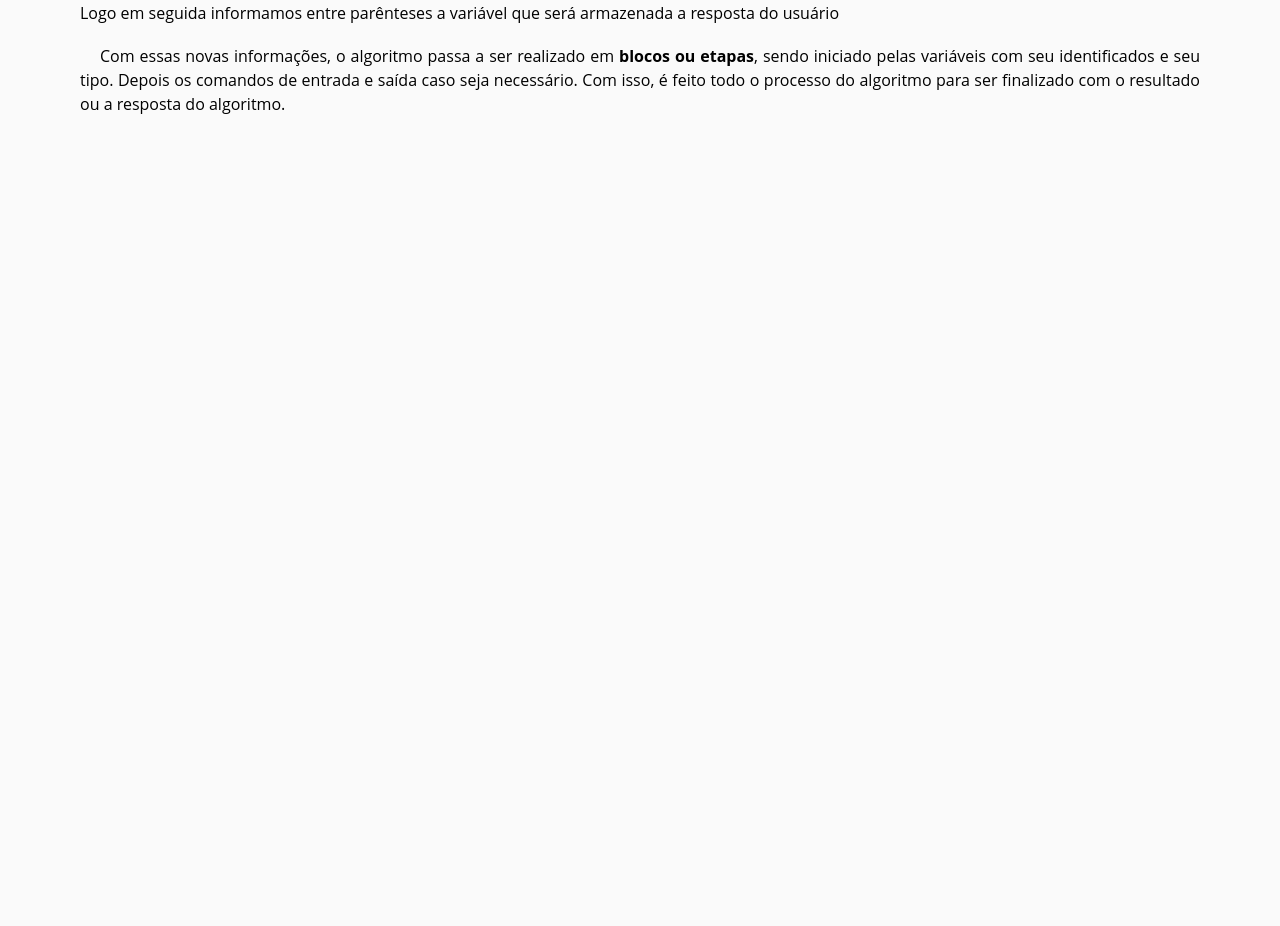
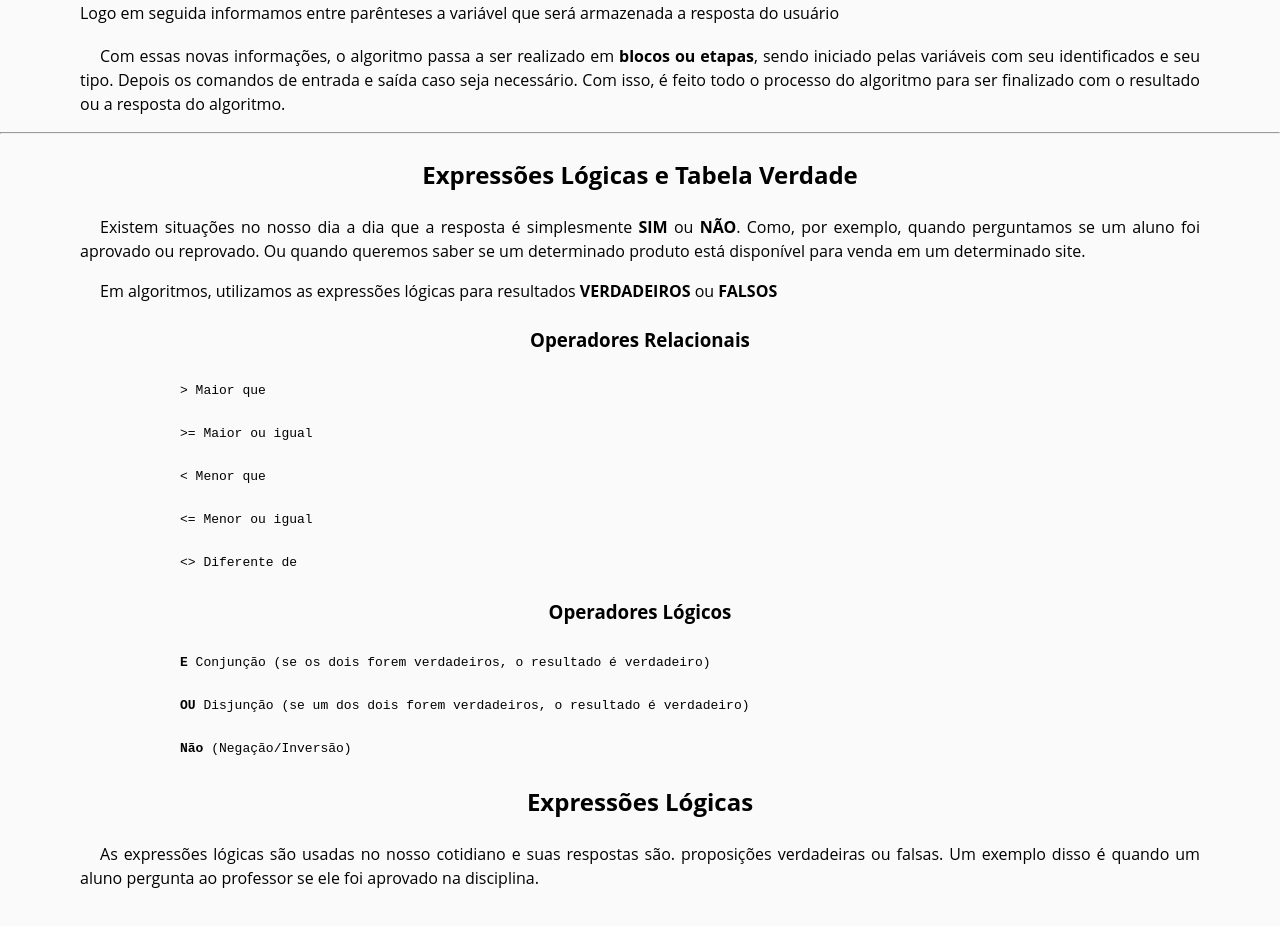
Before and after one commit to jpcchaves/softex-notes, a React (Create React App) app: page /modulo1 in a window 1280 px wide. Shown: the part 5080-6006 px from the top of the page. Before the commit the page ends 5436 px from the top, so only its background shows below. Built offline with nearby package versions, Linux system fonts and the light colour scheme.

Commit message:
expressões lógicas

```diff
--- a/src/pages/Modulo1/06 Entrada e Saida de Dados/Dados.jsx
+++ b/src/pages/Modulo1/06 Entrada e Saida de Dados/Dados.jsx
@@ -81,6 +81,7 @@ const Dados = () => {
         seja necessário. Com isso, é feito todo o processo do algoritmo para ser
         finalizado com o resultado ou a resposta do algoritmo.
       </p>
+      <hr />
     </>
   );
 };
--- /dev/null
+++ b/src/pages/Modulo1/07 Expressões Lógicas/Expressoes.jsx
@@ -0,0 +1,66 @@
+import React from "react";
+
+const Expressoes = () => {
+  return (
+    <>
+      <h2>Expressões Lógicas e Tabela Verdade</h2>
+      <p>
+        Existem situações no nosso dia a dia que a resposta é simplesmente{" "}
+        <strong>SIM</strong> ou <strong>NÃO</strong>. Como, por exemplo, quando
+        perguntamos se um aluno foi aprovado ou reprovado. Ou quando queremos
+        saber se um determinado produto está disponível para venda em um
+        determinado site.
+      </p>
+      <p>
+        Em algoritmos, utilizamos as expressões lógicas para resultados{" "}
+        <strong>VERDADEIROS</strong> ou <strong>FALSOS</strong>
+      </p>
+      <h3>Operadores Relacionais</h3>
+      <p>
+        <p>
+          <code>{" > "} Maior que</code>
+        </p>
+        <p>
+          <code>{" >= "} Maior ou igual</code>
+        </p>
+        <p>
+          <code>{" < "} Menor que</code>
+        </p>
+        <p>
+          <code>{" <= "} Menor ou igual</code>
+        </p>
+        <p>
+          <code>{" <>  "} Diferente de</code>
+        </p>
+      </p>
+      <h3>Operadores Lógicos</h3>
+      <p>
+        <p>
+          <code>
+            <strong>{" E  "}</strong> Conjunção (se os dois forem verdadeiros, o
+            resultado é verdadeiro)
+          </code>
+        </p>
+        <p>
+          <code>
+            <strong>{" OU  "}</strong> Disjunção (se um dos dois forem
+            verdadeiros, o resultado é verdadeiro)
+          </code>
+        </p>
+        <p>
+          <code>
+            <strong>{" Não  "}</strong> (Negação/Inversão)
+          </code>
+        </p>
+      </p>
+      <h2>Expressões Lógicas</h2>
+      <p>
+        As expressões lógicas são usadas no nosso cotidiano e suas respostas
+        são. proposições verdadeiras ou falsas. Um exemplo disso é quando um
+        aluno pergunta ao professor se ele foi aprovado na disciplina.
+      </p>
+    </>
+  );
+};
+
+export default Expressoes;
--- a/src/pages/Modulo1/Modulo1.jsx
+++ b/src/pages/Modulo1/Modulo1.jsx
@@ -7,6 +7,7 @@ import Computacional from "./03 Pensamento Computacional/Computacional";
 import Algoritmo from "./04 Algoritmo/Algoritmo";
 import ConceitosLogica from "./05 Conteitos Logica/ConceitosLogica";
 import Dados from "./06 Entrada e Saida de Dados/Dados";
+import Expressoes from "./07 Expressões Lógicas/Expressoes";
 
 const Modulo1 = () => {
   return (
@@ -17,6 +18,7 @@ const Modulo1 = () => {
       <Algoritmo />
       <ConceitosLogica />
       <Dados />
+      <Expressoes />
     </div>
   );
 };
```
